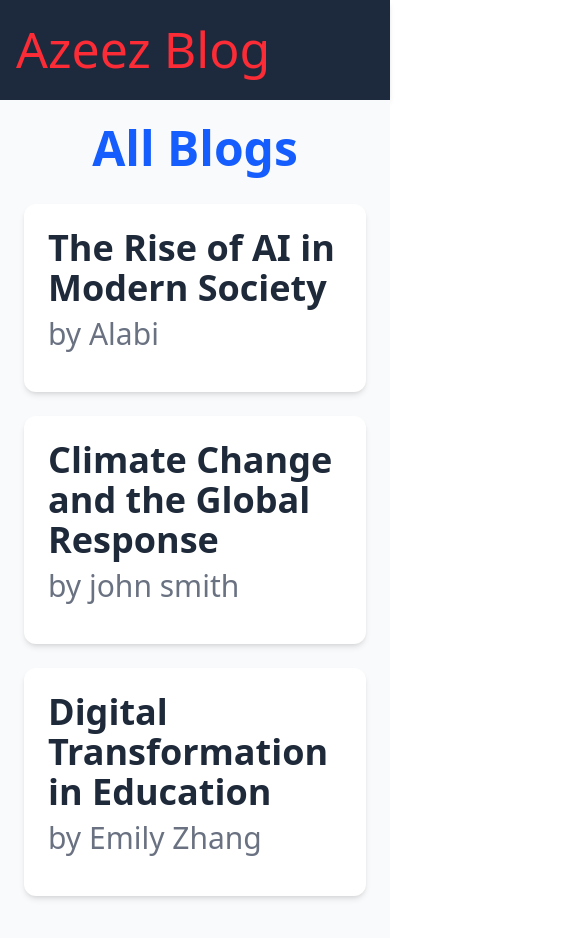
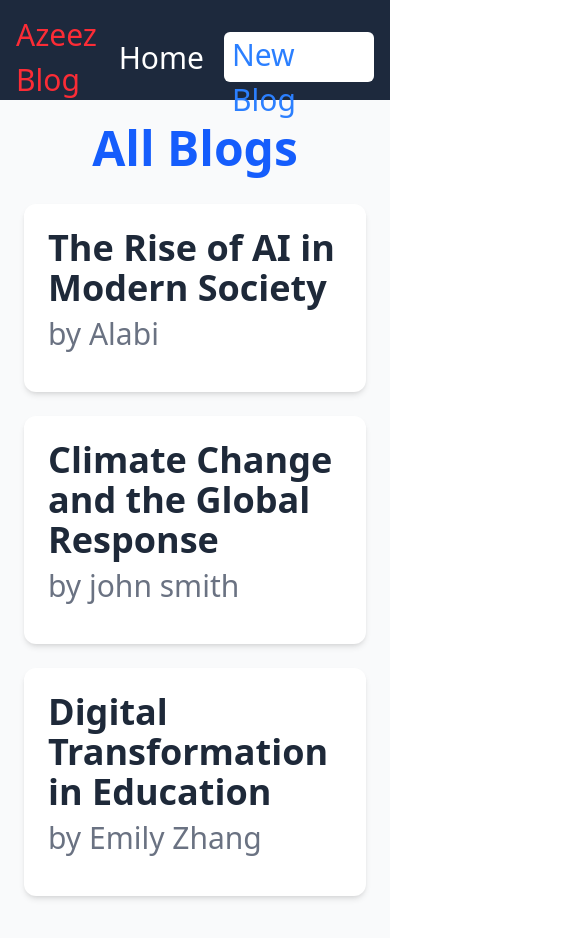
Before and after one commit to Babathiago1996/Azeez-blog, a React (Vite) app: page / in a window 390 px wide. Shown: the top 938 px of the page, 585 px wide, since content can reach past the window. Built offline with nearby package versions, Linux system fonts and the light colour scheme; data requests are answered from the project's data file.

Commit message:
make it responsive

```diff
--- a/src/components/NavBar.jsx
+++ b/src/components/NavBar.jsx
@@ -4,10 +4,10 @@ import { Link } from 'react-router-dom'
 const NavBar = () => {
   return (
     <div className="h-[100px] bg-slate-800 text-white px-4 py-3 shadow-md ">
-      <div className="flex justify-between items-center w-[1000px] mx-auto  ">
-        <h1 className="text-[50px] text-red-500 ">Azeez Blog</h1>
-        <div className="flex gap-10 items-center text-[30px]">
-          <Link to="/" className=" hover:text-blue-500 focus:text-red-500">
+      <div className="flex justify-between items-center mx-auto  ">
+        <h1 className="text-[30px] md:text-[50px] text-red-500 ">Azeez Blog</h1>
+        <div className="flex gap-5 md:gap-10 items-center text-[30px]">
+          <Link to="/" className="text-white hover:text-blue-500 focus:text-red-500">
             Home
           </Link>
           <Link
```
